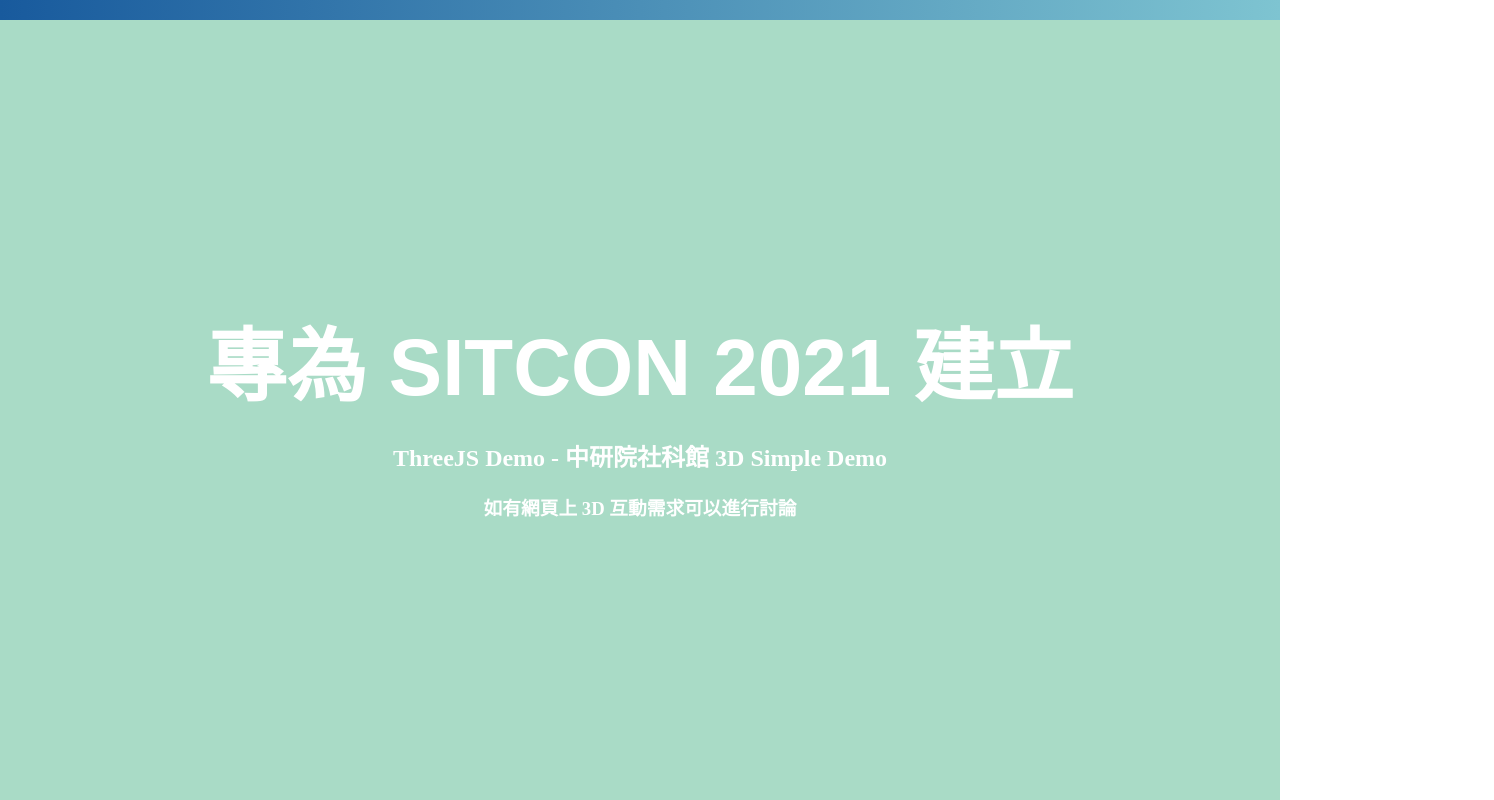
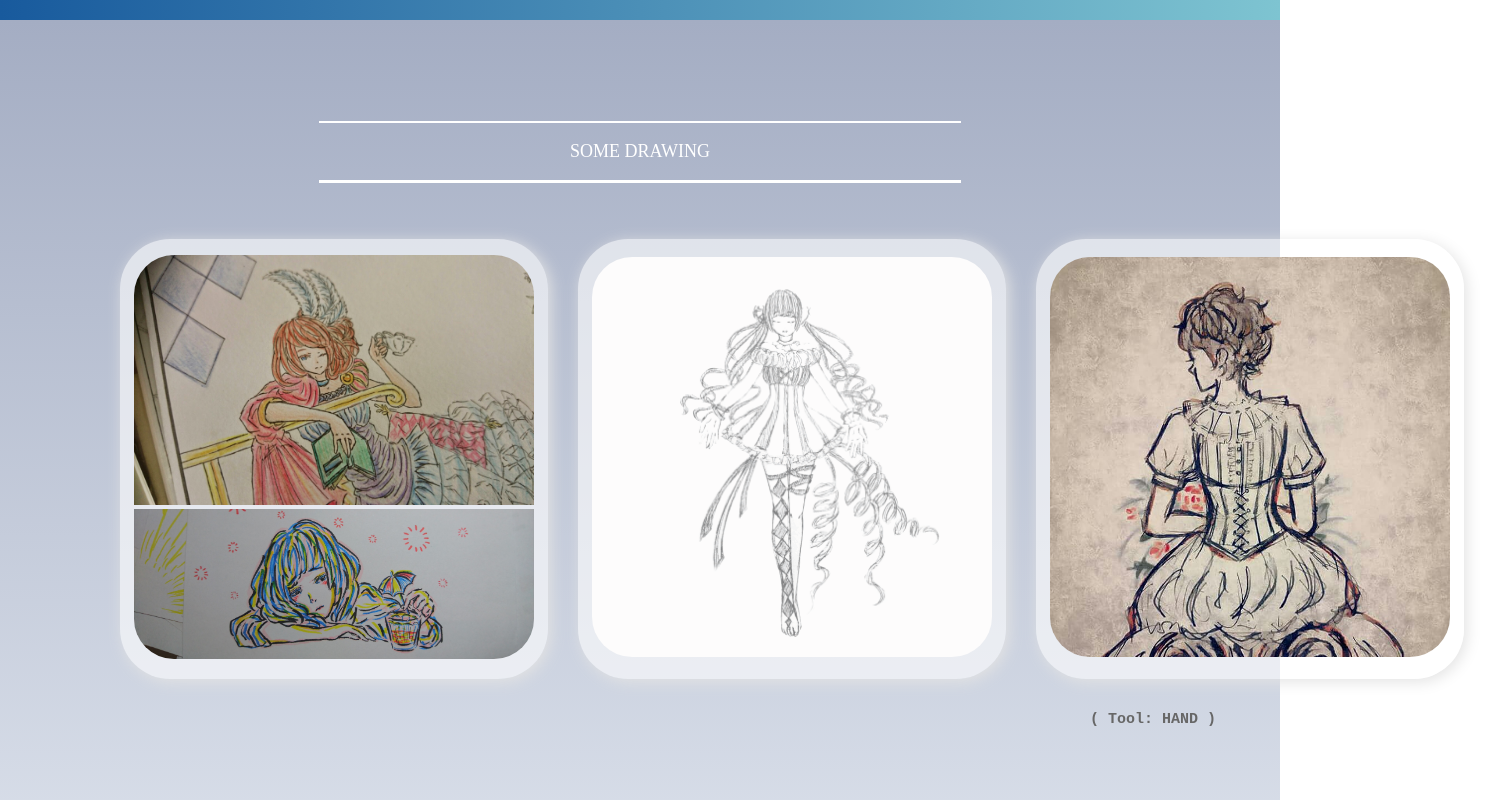
Before and after one commit to snowmint/Draw_or_design, a plain HTML site: page Introduction/self/index_fullpage.html in a window 1280 px wide. Shown: the part 3980-4780 px from the top of the page, 1494 px wide, since content can reach past the window. Drawn offline with nearby package versions, Linux system fonts and the light colour scheme.

Commit message:
add picture

```diff
--- a/Introduction/self/index_fullpage.html
+++ b/Introduction/self/index_fullpage.html
@@ -210,6 +210,7 @@
 <script>
 	const foods = ["Cucina Felice 費利榭", "The Ukai Taipei", "雅室牛排", "Toh-A 桌藏餐廳", "LeTAO小樽洋菓子舖", "隨意鳥地方", "Smith & Wollensk", "新葡苑", "Don-tei 壽喜燒", "山花日本料理", "米匠", "教父牛排", "明水三井", "Heritage Bakery & Cafe", "上引水產", "探索廚房", "Irodori 彩日本料理", "Garden Kitchen", "陽明春天", "白房子", "法國保羅麵包", "BELLINI CAFFE", "荷風中國菜"];
 	const foods_link = ["https://g.page/cucinafelice2015?share", "https://goo.gl/maps/urP1c8wHLdbuDpnY9", "https://goo.gl/maps/VvzeJhXF1bjSgjRr9", "https://goo.gl/maps/3UvPDrzV94dLag4z9", "https://goo.gl/maps/D3LhGcAjWGrK9GzE6", "https://goo.gl/maps/pd2vkevRfGRZDiAu6", "https://g.page/smithandwollenskytaipei?share", "https://goo.gl/maps/JnZH8jVFdxHk5FuQA", "https://goo.gl/maps/YgBu39x6bQYt3S1F9", "https://g.page/sanka311?share", "https://goo.gl/maps/CHh1g5kBHQVj4KQP8", "https://goo.gl/maps/8GmyRvrrhPnm6K8P8", "https://goo.gl/maps/6WJvAZqvA9L6oPbC6", "https://g.page/heritagetaipei?share", "https://goo.gl/maps/aU5r5vH3WMTnA1A98", "https://goo.gl/maps/54CzNkBChV1F67fKA", "https://g.page/Irodori-Taipei?share", "https://goo.gl/maps/UsP4rg3zomfArQtu9", "https://goo.gl/maps/Dp5YsyxiRyQyX1UQ7", "https://goo.gl/maps/16eyvz3mVP8UpKon6", "https://goo.gl/maps/SGDWZMQmUUqcU7AQ7", "https://goo.gl/maps/tXUiojvMJ3ABCpTU8", "https://goo.gl/maps/TrXn73XSSL7GKKKP6"];
+
 </script>
 
 <body>
@@ -408,7 +409,8 @@ background: linear-gradient(280deg, rgba(188,229,236,1) 0%, rgb(170, 215, 239) 5
 								<p id="random_food" style="font-size: 30px; color:#73d3f7; position: absolute;left: 83px;top: 50px;"></p>
 								<script>
 									var random = Math.floor(Math.random() * foods.length);
-									document.getElementById("random_food").innerHTML = "<a style='color:#73d3f7;' href='"+ foods_link[random]+ "'>" + random + "</a>";
+									document.getElementById("random_food").innerHTML = "<a style='color:#73d3f7;' href='" + foods_link[random] + "'>" + random + "</a>";
+
 								</script>
 							</div>
 						</div>
@@ -425,7 +427,8 @@ background: linear-gradient(280deg, rgba(188,229,236,1) 0%, rgb(170, 215, 239) 5
 								<p id="random_food2" style="font-size: 30px; color:#fabcbc; position: absolute;left: 83px;top: 50px;"></p>
 								<script>
 									var random = Math.floor(Math.random() * foods.length);
-									document.getElementById("random_food2").innerHTML = "<a style='color:#fabcbc;' href='"+ foods_link[random]+ "'>" + random + "</a>";
+									document.getElementById("random_food2").innerHTML = "<a style='color:#fabcbc;' href='" + foods_link[random] + "'>" + random + "</a>";
+
 								</script>
 							</div>
 						</div>
@@ -442,7 +445,8 @@ background: linear-gradient(280deg, rgba(188,229,236,1) 0%, rgb(170, 215, 239) 5
 								<p id="random_food3" style="font-size: 30px; color:#73d3f7; position: absolute;left: 83px;top: 50px;"></p>
 								<script>
 									var random = Math.floor(Math.random() * foods.length);
-									document.getElementById("random_food3").innerHTML = "<a style='color:#73d3f7;' href='"+ foods_link[random]+ "'>" + random + "</a>";
+									document.getElementById("random_food3").innerHTML = "<a style='color:#73d3f7;' href='" + foods_link[random] + "'>" + random + "</a>";
+
 								</script>
 							</div>
 						</div>
@@ -454,7 +458,25 @@ background: linear-gradient(280deg, rgba(188,229,236,1) 0%, rgb(170, 215, 239) 5
 				</div>
 			</div>
 		</div>
-		<div class="section" id="section4">
+		<div class="section" id="section4" style="background: -webkit-linear-gradient(to bottom, #a4adc3, #d7dde8); background: linear-gradient(to bottom, #a4adc3, #d7dde8);">
+			<div class="intro">
+				<hr size="2px" align="center" width="50%" color="#ffffff">
+				<p style="text-align: center;font-size: 18px;color: #ffffff;">SOME DRAWING</p>
+				<hr size="3px" align="center" width="50%" color="#ffffff">
+				<br>
+				<table width="600" height="500" cellspacing="30px" style="padding-left: 90px">
+					<tr>
+						<td rowspan="2" style="text-align:center;padding-bottom: 10px;"><img src="./draw/DSC_0065.JPG" width="400" height="250" style="border-radius: 30pt 30pt 0pt 0pt" /><img src="./draw/sake.JPG" width="400" height="150" style="border-radius: 0pt 0pt 30pt 30pt" /></td>
+						<td rowspan="2" style="text-align:center;padding-bottom: 10px;"><img src="./draw/piero_buturi_sldsml.gif" width="400" height="400" style="border-radius: 30pt" /></td>
+						<td rowspan="2" style="text-align:center;padding-bottom: 10px;"><img src="./draw/silent.jpg" width="400" height="400" style="border-radius: 30pt" /></td>
+					</tr>
+				</table>
+				<div align="right">
+					<b style="color:#676767; font-size: 15px; font-family:monospace; text-align:right; margin-right: 5%">( Tool: HAND )</b>
+				</div>
+			</div>
+		</div>
+		<div class="section" id="section5">
 			<div class="intro">
 				<!--h1>Great User Experience!</h1-->
 				<h1><a style="text-decoration: none;color:white;" href="https://snowmint.github.io/HSSB_Demo/test_building.html">專為 SITCON 2021 建立</a></h1>
@@ -469,7 +491,7 @@ background: linear-gradient(280deg, rgba(188,229,236,1) 0%, rgb(170, 215, 239) 5
 	<script type="text/javascript">
 		var myFullpage = new fullpage('#fullpage', {
 			anchors: ['firstPage', 'secondPage', '3rdPage'],
-			sectionsColor: ['white', 'black', '#a9bcdb', 'rgba(255, 255, 255, 0)', '#a9bedb', '#a9dbc6'],
+			sectionsColor: ['white', 'black', '#a9bcdb', 'rgba(255, 255, 255, 0)', '#a9bedb', '#dba9a9', '#a9dbc6'],
 			scrollBar: true
 		});
 
```
Also changed, not shown: Introduction/self/draw/DSC_0065.JPG (added), Introduction/self/draw/piero_buturi_sldsml.gif (added), Introduction/self/draw/sake.JPG (added), Introduction/self/draw/silent.jpg (added), 1 other file.
